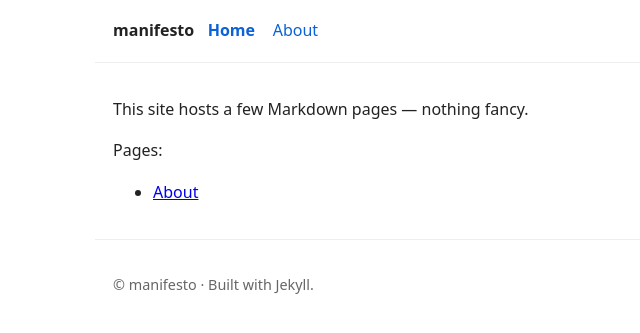
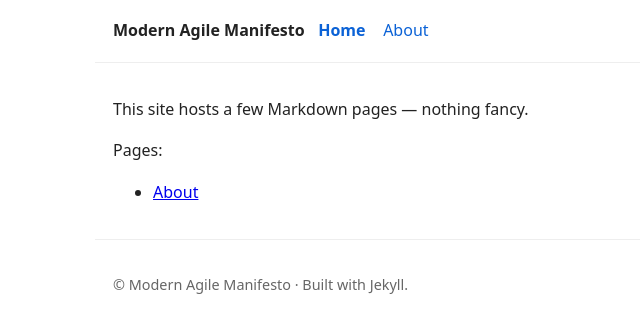
Before and after one commit to kll/modern-agile-manifesto, a Jekyll site: the page built from index.md, in a window 1280 px wide. Shown: the top 333 px of the page, without its empty margins (147-787 px from the left). Built offline with Jekyll 4.4.1, drawn with Linux system fonts in a browser that asks for light colours.

Commit message:
Rename to Modern Agile Manifesto: update baseurl, site title, docs

```diff
--- a/_config.yml
+++ b/_config.yml
@@ -1,9 +1,9 @@
-title: "manifesto"
+title: "Modern Agile Manifesto"
 description: "A tiny site of static pages"
 
 # Project site on GitHub Pages
 url: "https://kll.github.io"
-baseurl: "/manifesto"
+baseurl: "/modern-agile-manifesto"
 
 markdown: kramdown
 highlighter: rouge
```
Also changed, not shown: README.md.
